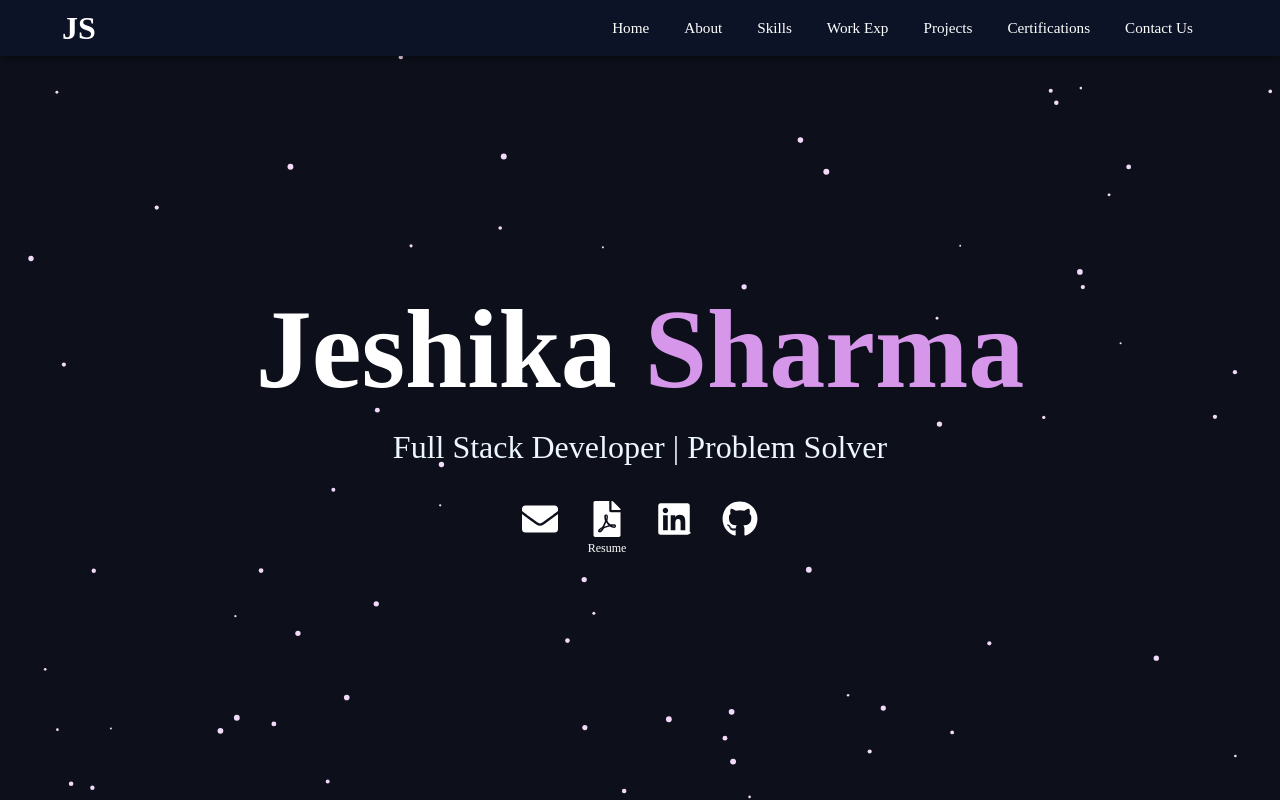
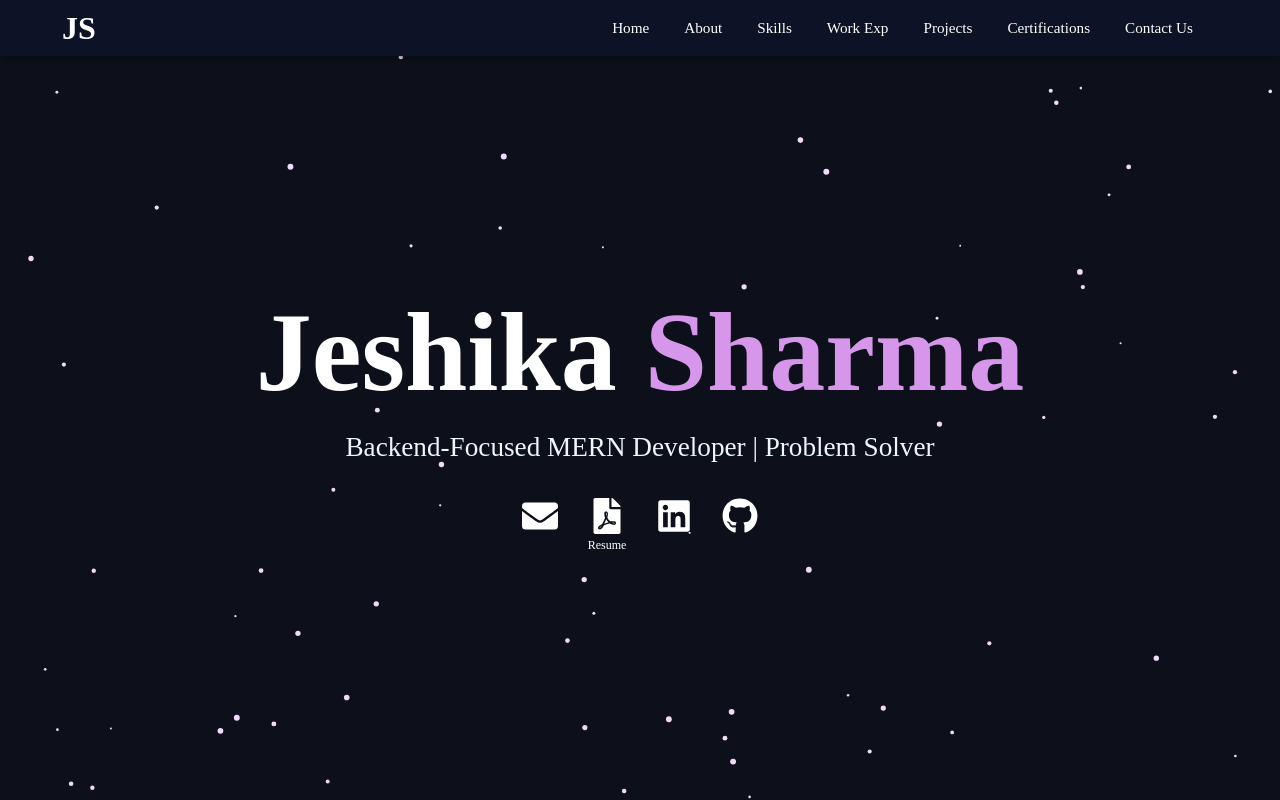
Before and after one commit to Jeshika311/My-Portfolio, a React (Vite) app in the folder portfolio/frontend/: page / in a window 1280 px wide. Built offline with nearby package versions, Linux system fonts and the light colour scheme.

Commit message:
UPDATE: Experience section

```diff
--- a/portfolio/frontend/src/components/ExperienceData.jsx
+++ b/portfolio/frontend/src/components/ExperienceData.jsx
@@ -1,48 +1,48 @@
 export const experiences = [
   {
-    company: "Cognifyz Data Science Intern",
-    location: "Remotely",
-    duration: "May 2025 -  June 2025",
+    company: "Microsoft Student Ambassador 2026",
+    location: "Remote",
+    duration: "July 2026 - Present",
     details: [
-      "Data Analysis: Completed real-world tasks using Python & Pandas.",
-      "Visualization: Built reports and charts with Matplotlib.",
-      "Insights: Presented meaningful business insights from data.",
+      "Selected as a Microsoft Student Ambassador, joining a global community of students passionate about technology, innovation, and community impact.",
+      "Organized and hosted student-focused events and interactive sessions to encourage technical learning, collaboration, and community engagement.",
+      "Engaging with Microsoft technologies and learning resources while contributing to peer learning and knowledge sharing.",
     ],
   },
 
   {
-    company: "CodTech Cpp Programming Intern",
-    location: "Remotely",
-    duration: "May 2025 - June 2025",
+    company: "Google Student Ambassador 2026",
+    location: "Remote",
+    duration: "May 2026 - Present",
     details: [
-      "Snake Game: Console-based game using arrays & loops.",
-      "File Management: CRUD operations with C++ file handling.",
-      "Calculator: Performed basic arithmetic operations.",
-      "Record System: Managed data with OOP & file handling.",
+      "Selected as a Google Student Ambassador 2026, contributing to student engagement, AI exploration, and technology-focused community initiatives.",
+      "Organized and hosted 6+ student events and interactive sessions focused on learning, AI tools, and peer engagement.",
+      "Conducted interviews with 30+ students to collect insights, feedback, and perspectives as part of student-focused initiatives.",
+      "Created technical and creative content while promoting collaborative learning and awareness of emerging AI technologies.",
     ],
   },
 
   {
-    company: "Skill Craft Web Developer Intern",
-    location: "Remotely",
-    duration: "June 2025 - July 2025",
+    company: "GSSoC'26 Open Source Contributor",
+    location: "Remote",
+    duration: "April 2026 - Present",
     details: [
-      "To-Do List App: Task manager with add/remove feature.",
-      "Tic-Tac-Toe: Two-player interactive game.",
-      "Portfolio Website: Personal branding with responsive UI.",
-      "Stopwatch: Lightweight time tracker.",
+      "Contributing to GirlScript Summer of Code (GSSoC) 2026 by collaborating on real-world open-source projects and submitting meaningful code contributions.",
+      "Successfully merged 21 pull requests across 4 open-source projects, contributing features, improvements, and fixes through collaborative GitHub workflows.",
+      "Achieved a leaderboard score of 5,197, securing Global Rank #718 and ranking among the Top 2% of 43,000+ participants.",
+      "Earned 12 achievement badges and reached C Tier through consistent open-source contributions and active participation.",
     ],
   },
 
   {
-    company: "CodSoft Python Developer Intern",
-    location: "Remotely",
-    duration: "July 2025 - August 2025",
+    company: "TechnoHacks EduTech - Full Stack Development Intern",
+    location: "Remote",
+    duration: "May 2026 - June 2026",
     details: [
-      "To-Do List: Task manager with CRUD operations & file handling.",
-      "Password Generator: Secure random password tool with customization.",
-      "Rock-Paper-Scissors: Interactive console game with score tracking.",
-      "Quiz App: Python-based quiz application with dynamic questions."
+      "Completed a remote Full Stack Development Internship focused on gaining practical experience through real-world web development projects.",
+      "Developed a Food Delivery Website with food browsing, ordering, cart functionality, and a responsive user interface.",
+      "Built an E-Cart System featuring product listings, shopping cart functionality, and a user-friendly responsive interface.",
+      "Strengthened practical skills in full-stack development, project implementation, problem-solving, and end-to-end application development.",
     ],
   },
 ];
--- a/portfolio/frontend/src/components/Home.css
+++ b/portfolio/frontend/src/components/Home.css
@@ -54,7 +54,7 @@ html, body, #root {
 .subtitle {
   color: #edf5fd;
   font-weight: 400;
-  font-size: 2rem;
+  font-size: 1.7rem;
   margin-top: 10px;
   margin-bottom: 35px;
 }
--- a/portfolio/frontend/src/components/Home.jsx
+++ b/portfolio/frontend/src/components/Home.jsx
@@ -22,7 +22,7 @@ export default function Home() {
             animate={{ y: 0 , opacity: 1.5}}
             transition={{ duration: 1.7 }}
           className="subtitle">
-            Full Stack Developer | Problem Solver
+            Backend-Focused MERN Developer | Problem Solver
           </motion.h2>
 
           <div className="social-icons">
--- a/portfolio/frontend/src/components/WorkExperience.jsx
+++ b/portfolio/frontend/src/components/WorkExperience.jsx
@@ -46,7 +46,7 @@ const WorkExperience = () => {
               <h3>{exp.company}</h3>
               <p className="workexp-location">{exp.location}</p>
               <p className="workexp-duration">{exp.duration}</p>
-              <p className="work-projects">Projects :</p> <br />
+              <p className="work-projects">Highlights: </p> <br />
               <ul>
                 {exp.details.map((d, i) => (
                   <li key={i}>{d}</li>
```
